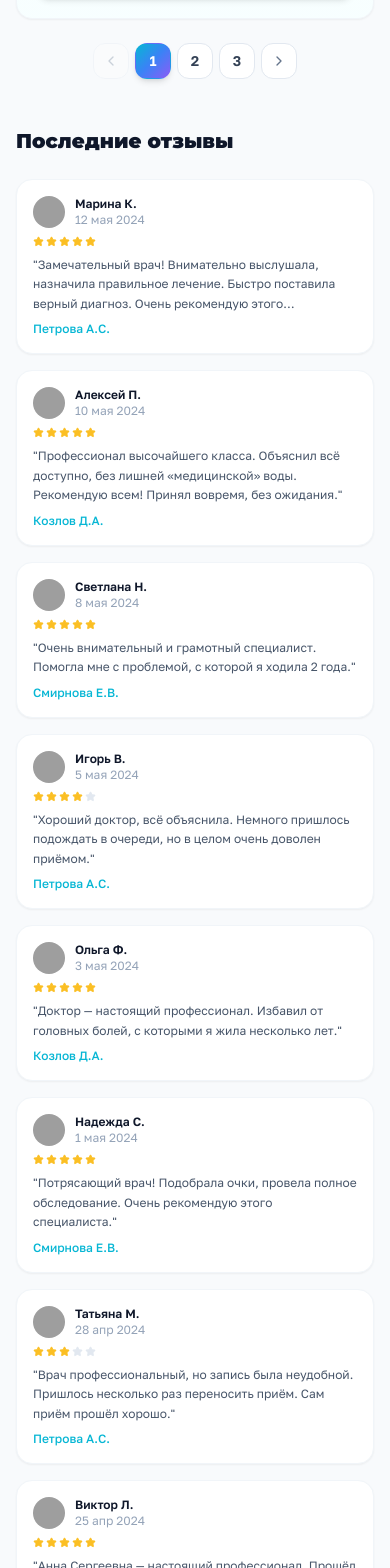
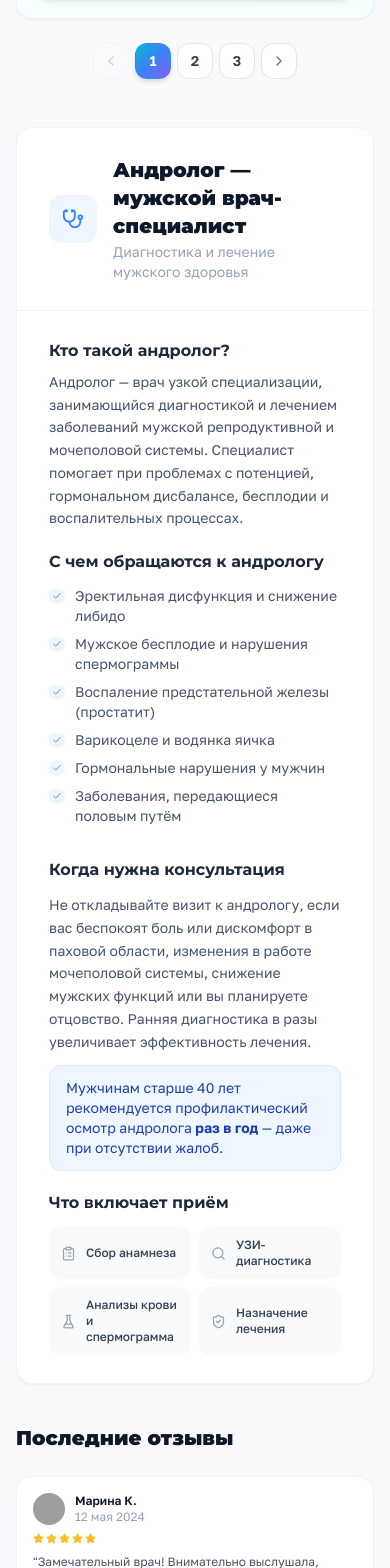
Before and after one commit to pr-poehali-dev/online-medical-portal, a React (Vite) app: page /doctors in a window 390 px wide. Shown: the part 4860-6428 px from the top of the page. Built offline with nearby package versions, Linux system fonts and the light colour scheme; grey boxes are pictures that could not be loaded.

Commit message:
feat: добавить контент андролога

```diff
--- a/src/pages/Doctors.tsx
+++ b/src/pages/Doctors.tsx
@@ -703,6 +703,80 @@ export default function DoctorsPage() {
           </div>
         )}
 
+        {/* SEO Content Block: Андролог */}
+        <div className="mb-10 bg-white rounded-2xl border border-slate-100 shadow-sm overflow-hidden">
+          <div className="px-8 py-7 border-b border-slate-100 flex items-center gap-4">
+            <div className="w-12 h-12 rounded-xl bg-blue-50 flex items-center justify-center flex-shrink-0">
+              <Icon name="Stethoscope" size={22} className="text-blue-500" />
+            </div>
+            <div>
+              <h2 className="font-heading font-black text-xl md:text-2xl text-slate-900">Андролог — мужской врач-специалист</h2>
+              <p className="text-sm text-slate-400 mt-0.5">Диагностика и лечение мужского здоровья</p>
+            </div>
+          </div>
+
+          <div className="px-8 py-7 grid md:grid-cols-2 gap-8">
+            {/* Left column */}
+            <div className="space-y-5">
+              <div>
+                <h3 className="font-heading font-bold text-base text-slate-800 mb-2">Кто такой андролог?</h3>
+                <p className="text-sm text-slate-600 leading-relaxed">
+                  Андролог — врач узкой специализации, занимающийся диагностикой и лечением заболеваний мужской репродуктивной и мочеполовой системы. Специалист помогает при проблемах с потенцией, гормональном дисбалансе, бесплодии и воспалительных процессах.
+                </p>
+              </div>
+              <div>
+                <h3 className="font-heading font-bold text-base text-slate-800 mb-3">С чем обращаются к андрологу</h3>
+                <ul className="space-y-2">
+                  {[
+                    "Эректильная дисфункция и снижение либидо",
+                    "Мужское бесплодие и нарушения спермограммы",
+                    "Воспаление предстательной железы (простатит)",
+                    "Варикоцеле и водянка яичка",
+                    "Гормональные нарушения у мужчин",
+                    "Заболевания, передающиеся половым путём",
+                  ].map((item) => (
+                    <li key={item} className="flex items-start gap-2.5 text-sm text-slate-600">
+                      <div className="w-4 h-4 rounded-full bg-blue-50 flex items-center justify-center flex-shrink-0 mt-0.5">
+                        <Icon name="Check" size={10} className="text-blue-500" />
+                      </div>
+                      {item}
+                    </li>
+                  ))}
+                </ul>
+              </div>
+            </div>
+
+            {/* Right column */}
+            <div className="space-y-5">
+              <div>
+                <h3 className="font-heading font-bold text-base text-slate-800 mb-3">Когда нужна консультация</h3>
+                <p className="text-sm text-slate-600 leading-relaxed mb-3">
+                  Не откладывайте визит к андрологу, если вас беспокоят боль или дискомфорт в паховой области, изменения в работе мочеполовой системы, снижение мужских функций или вы планируете отцовство. Ранняя диагностика в разы увеличивает эффективность лечения.
+                </p>
+                <div className="bg-blue-50 border border-blue-100 rounded-xl px-4 py-3 text-sm text-blue-800">
+                  Мужчинам старше 40 лет рекомендуется профилактический осмотр андролога <strong>раз в год</strong> — даже при отсутствии жалоб.
+                </div>
+              </div>
+              <div>
+                <h3 className="font-heading font-bold text-base text-slate-800 mb-3">Что включает приём</h3>
+                <div className="grid grid-cols-2 gap-2">
+                  {[
+                    { icon: "ClipboardList", text: "Сбор анамнеза" },
+                    { icon: "Search", text: "УЗИ-диагностика" },
+                    { icon: "FlaskConical", text: "Анализы крови и спермограмма" },
+                    { icon: "ShieldCheck", text: "Назначение лечения" },
+                  ].map((item) => (
+                    <div key={item.text} className="flex items-center gap-2.5 bg-slate-50 rounded-xl px-3 py-2.5">
+                      <Icon name={item.icon} size={15} className="text-slate-400 flex-shrink-0" />
+                      <span className="text-xs text-slate-700 font-medium">{item.text}</span>
+                    </div>
+                  ))}
+                </div>
+              </div>
+            </div>
+          </div>
+        </div>
+
         {/* Reviews Block */}
         <div className="mb-8">
           <h2 className="font-heading font-black text-xl md:text-2xl text-slate-900 mb-6">Последние отзывы</h2>
```
